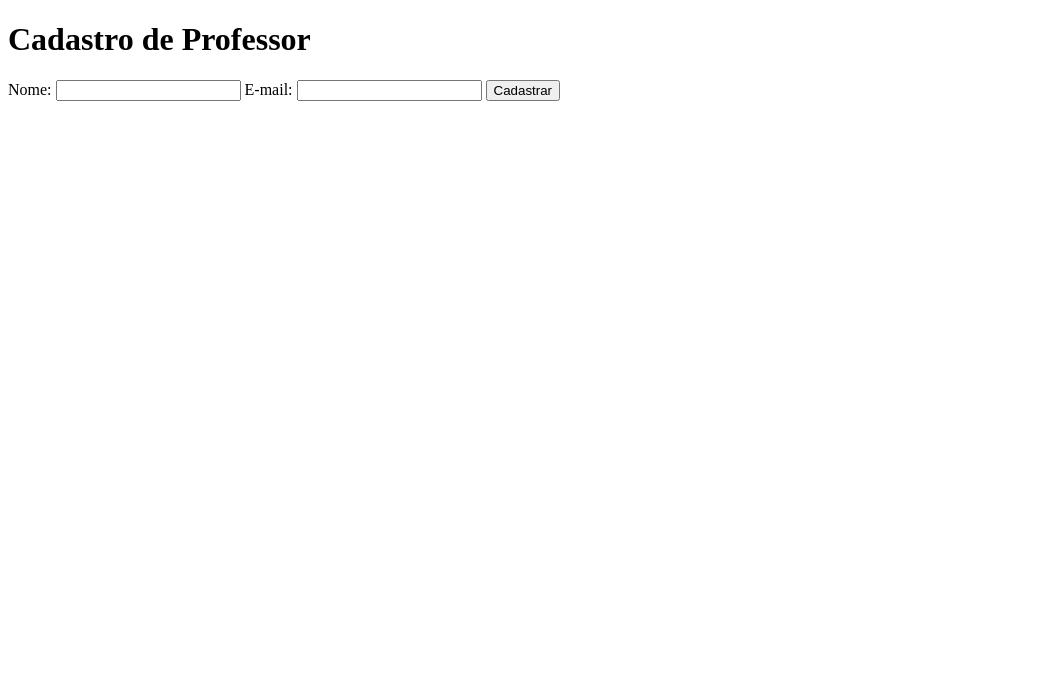
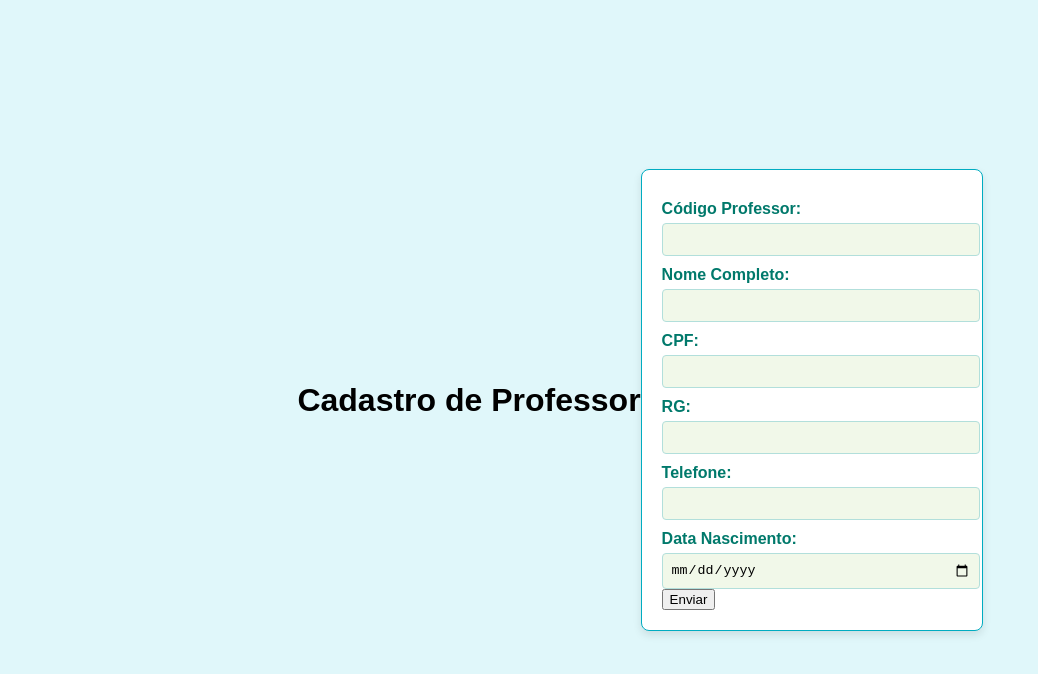
Before and after one commit to lvhewj/Saresp_2024, a plain HTML site: page Index.html in a window 1280 px wide. Shown: the whole page, without its empty margins (0-1038 px from the left). Drawn offline with Linux system fonts and the light colour scheme.

Commit message:
atualização index

```diff
--- a/Index.html
+++ b/Index.html
@@ -4,17 +4,30 @@
     <meta charset="UTF-8">
     <meta name="viewport" content="width=device-width, initial-scale=1.0">
     <title>Cadastro de Professor</title>
+    <link rel="stylesheet" href="Style.css">
 </head>
 <body>
     <h1>Cadastro de Professor</h1>
     <form>
-        <label for="nome">Nome:</label>
+        <label for="codigo">Código Professor:</label>
+        <input type="text" id="codigo" name="codigo" required>
+
+        <label for="nome">Nome Completo:</label>
         <input type="text" id="nome" name="nome" required>
 
-        <label for="email">E-mail:</label>
-        <input type="email" id="email" name="email" required>
+        <label for="cpf">CPF:</label>
+        <input type="text" id="cpf" name="cpf" required>
 
-    <button type="submit">Cadastrar</button>
+        <label for="rg">RG:</label>
+        <input type="text" id="rg" name="rg" required>
+
+        <label for="telefone">Telefone:</label>
+        <input type="tel" id="telefone" name="telefone" required>
+
+        <label for="data_nascimento">Data Nascimento:</label>
+        <input type="date" id="data_nascimento" name="data_nascimento" required>
+
+        <button type="submit">Enviar</button>
     </form>
 </body>
 </html>
```
